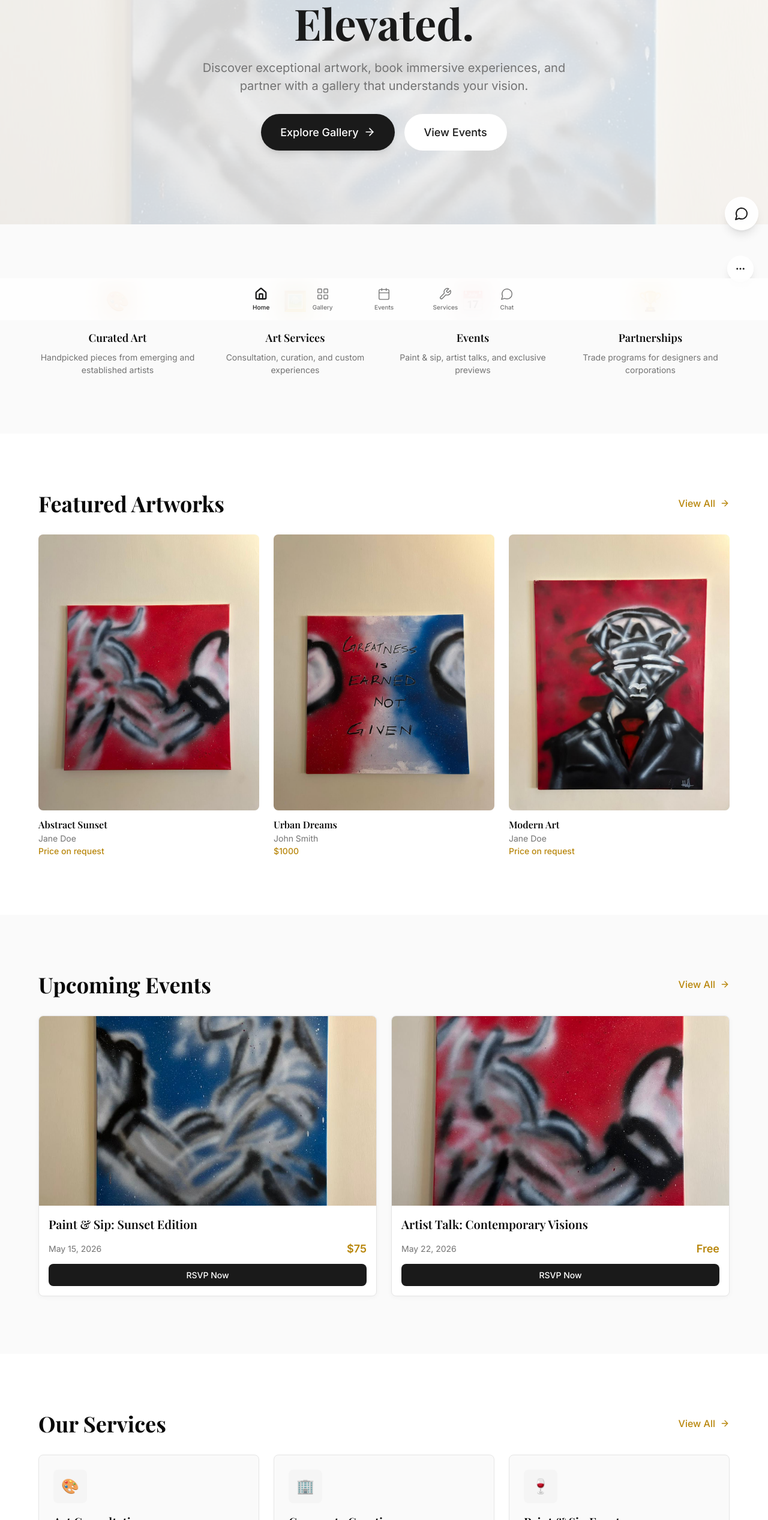
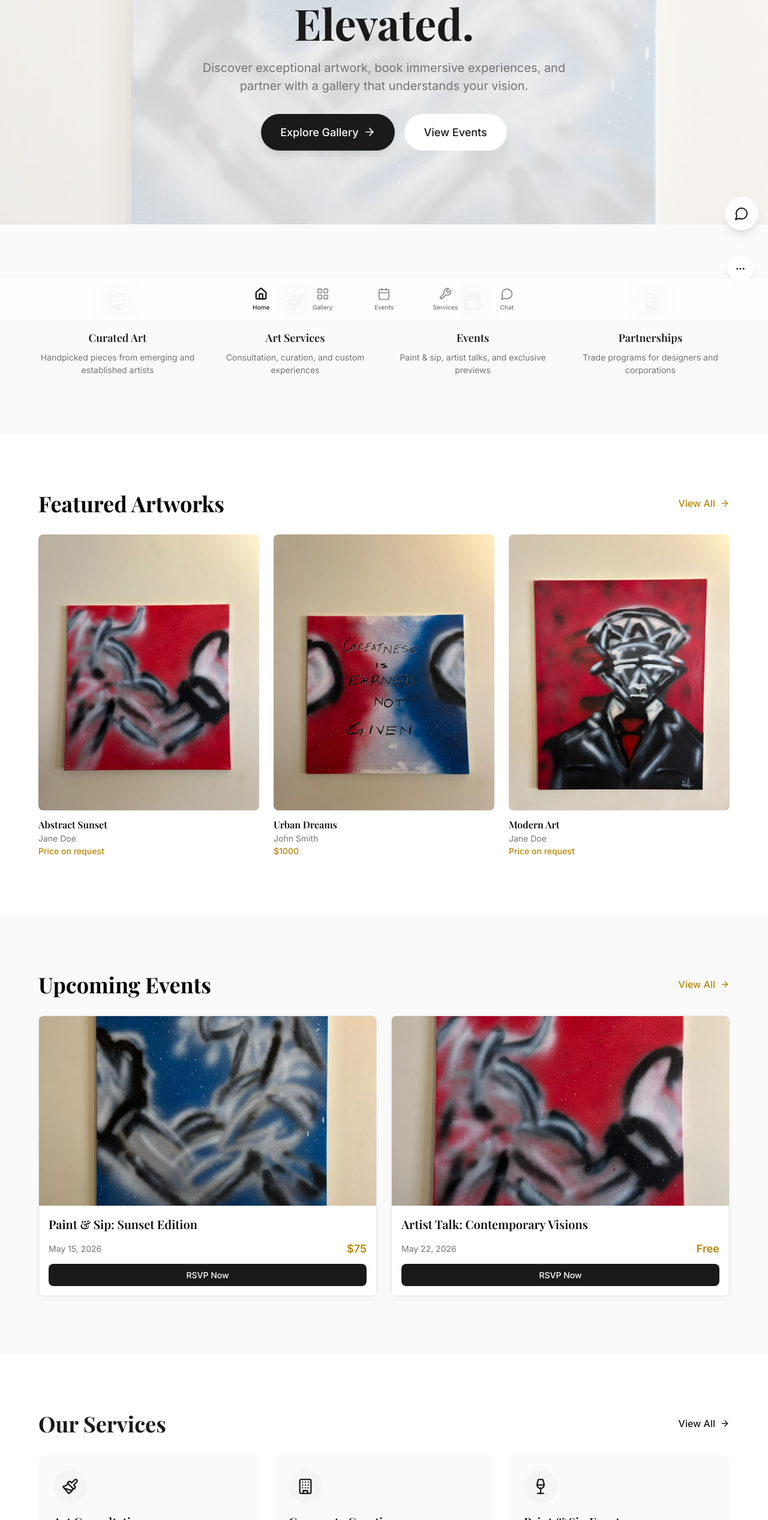
Before and after one commit to klmayua/andyart, a Next.js app: page / in a window 1280 px wide. Shown: the part 266-2800 px from the top of the page at 60% size. Built offline with nearby package versions, Linux system fonts and the light colour scheme; a web font is replaced by a local one.

Commit message:
Replace all emoji with monochrome Lucide React icons

```diff
--- a/src/app/page.tsx
+++ b/src/app/page.tsx
@@ -1,6 +1,6 @@
 import Link from 'next/link';
 import Image from 'next/image';
-import { ArrowRight } from 'lucide-react';
+import { ArrowRight, Palette, Calendar, Users, Award, Paintbrush, Building, Wine } from 'lucide-react';
 import { IMAGES } from '@/lib/images';
 
 export default function HomePage() {
@@ -49,31 +49,31 @@ export default function HomePage() {
         <div className="max-w-6xl mx-auto">
           <div className="grid grid-cols-2 md:grid-cols-4 gap-8">
             <div className="text-center">
-              <div className="w-16 h-16 bg-accent rounded-md flex items-center justify-center text-3xl mx-auto mb-4">
-                🎨
+              <div className="w-16 h-16 bg-accent rounded-full flex items-center justify-center mx-auto mb-4">
+                <Palette className="w-8 h-8 text-primary" />
               </div>
-              <h3 className="font-serif text-lg font-semibold text-text-primary mb-2">Curated Art</h3>
+              <h3 className="font-serif text-lg font-semibold text-primary mb-2">Curated Art</h3>
               <p className="text-sm text-text-secondary">Handpicked pieces from emerging and established artists</p>
             </div>
             <div className="text-center">
-              <div className="w-16 h-16 bg-accent rounded-md flex items-center justify-center text-3xl mx-auto mb-4">
-                🖼️
+              <div className="w-16 h-16 bg-accent rounded-full flex items-center justify-center mx-auto mb-4">
+                <Paintbrush className="w-8 h-8 text-primary" />
               </div>
-              <h3 className="font-serif text-lg font-semibold text-text-primary mb-2">Art Services</h3>
+              <h3 className="font-serif text-lg font-semibold text-primary mb-2">Art Services</h3>
               <p className="text-sm text-text-secondary">Consultation, curation, and custom experiences</p>
             </div>
             <div className="text-center">
-              <div className="w-16 h-16 bg-accent rounded-md flex items-center justify-center text-3xl mx-auto mb-4">
-                📅
+              <div className="w-16 h-16 bg-accent rounded-full flex items-center justify-center mx-auto mb-4">
+                <Calendar className="w-8 h-8 text-primary" />
               </div>
-              <h3 className="font-serif text-lg font-semibold text-text-primary mb-2">Events</h3>
+              <h3 className="font-serif text-lg font-semibold text-primary mb-2">Events</h3>
               <p className="text-sm text-text-secondary">Paint & sip, artist talks, and exclusive previews</p>
             </div>
             <div className="text-center">
-              <div className="w-16 h-16 bg-accent rounded-md flex items-center justify-center text-3xl mx-auto mb-4">
-                🏆
+              <div className="w-16 h-16 bg-accent rounded-full flex items-center justify-center mx-auto mb-4">
+                <Award className="w-8 h-8 text-primary" />
               </div>
-              <h3 className="font-serif text-lg font-semibold text-text-primary mb-2">Partnerships</h3>
+              <h3 className="font-serif text-lg font-semibold text-primary mb-2">Partnerships</h3>
               <p className="text-sm text-text-secondary">Trade programs for designers and corporations</p>
             </div>
           </div>
@@ -158,26 +158,26 @@ export default function HomePage() {
       <section className="py-16 md:py-24 px-4 bg-surface">
         <div className="max-w-6xl mx-auto">
           <div className="flex items-center justify-between mb-8">
-            <h2 className="font-serif text-3xl md:text-4xl font-bold text-text-primary">Our Services</h2>
-            <Link href="/services" className="text-success-gold font-medium hover:underline flex items-center gap-2">
+            <h2 className="font-serif text-3xl md:text-4xl font-bold text-primary">Our Services</h2>
+            <Link href="/services" className="text-primary font-medium hover:underline flex items-center gap-2">
               View All <ArrowRight size={16} />
             </Link>
           </div>
           <div className="grid md:grid-cols-3 gap-6">
             {[
-              { name: 'Art Consultation', price: '$150/hour', icon: '🎨', description: 'One-on-one session to find perfect pieces' },
-              { name: 'Corporate Curation', price: 'Custom quote', icon: '🏢', description: 'Full-service art for offices' },
-              { name: 'Paint & Sip Events', price: '$75/person', icon: '🍷', description: 'Private or public painting events' },
+              { name: 'Art Consultation', price: '$150/hour', icon: Paintbrush, description: 'One-on-one session to find perfect pieces' },
+              { name: 'Corporate Curation', price: 'Custom quote', icon: Building, description: 'Full-service art for offices' },
+              { name: 'Paint & Sip Events', price: '$75/person', icon: Wine, description: 'Private or public painting events' },
             ].map((service, index) => (
-              <div key={index} className="rounded-md border border-border-light bg-background p-6">
-                <div className="w-14 h-14 bg-accent rounded-md flex items-center justify-center text-2xl mb-4">
-                  {service.icon}
+              <div key={index} className="rounded-xl border border-white/20 bg-background p-6">
+                <div className="w-14 h-14 bg-accent rounded-full flex items-center justify-center mb-4">
+                  <service.icon className="w-7 h-7 text-primary" />
                 </div>
-                <h3 className="font-serif text-xl font-semibold text-text-primary mb-2">{service.name}</h3>
+                <h3 className="font-serif text-xl font-semibold text-primary mb-2">{service.name}</h3>
                 <p className="text-sm text-text-secondary mb-4">{service.description}</p>
                 <Link
                   href="/services"
-                  className="block w-full bg-primary text-white text-center px-4 py-2 rounded-md text-sm font-medium hover:bg-text-primary transition-colors"
+                  className="block w-full bg-primary text-white text-center px-4 py-2 rounded-full text-sm font-medium hover:bg-primary/80 transition-all"
                 >
                   Book Now
                 </Link>
@@ -193,19 +193,19 @@ export default function HomePage() {
           <h2 className="font-serif text-3xl md:text-5xl font-bold mb-6">
             Ready to Transform Your Space?
           </h2>
-          <p className="text-lg md:text-xl text-accent mb-8 max-w-2xl mx-auto">
+          <p className="text-lg md:text-xl text-white/70 mb-8 max-w-2xl mx-auto">
             Whether you're collecting art for the first time or looking to partner with us for a large project, we're here to help.
           </p>
           <div className="flex flex-col sm:flex-row gap-4 justify-center">
             <Link
               href="/partners/apply"
-              className="bg-white text-primary px-8 py-4 rounded-md font-medium text-lg hover:bg-accent transition-colors inline-flex items-center justify-center"
+              className="bg-white text-primary px-8 py-4 rounded-full font-medium text-lg hover:bg-accent transition-all inline-flex items-center justify-center"
             >
               Become a Partner
             </Link>
             <Link
               href="/consult"
-              className="bg-primary text-white border border-accent px-8 py-4 rounded-md font-medium text-lg hover:bg-text-primary transition-colors inline-flex items-center justify-center"
+              className="bg-primary text-white border border-white/30 px-8 py-4 rounded-full font-medium text-lg hover:bg-white/10 transition-all inline-flex items-center justify-center"
             >
               Book Consultation
             </Link>
@@ -214,35 +214,35 @@ export default function HomePage() {
       </section>
 
       {/* Footer */}
-      <footer className="py-12 px-4 bg-background border-t border-border-light">
+      <footer className="py-12 px-4 bg-background border-t border-white/20">
         <div className="max-w-6xl mx-auto">
           <div className="grid grid-cols-2 md:grid-cols-4 gap-8 mb-8">
             <div>
-              <h4 className="font-serif text-lg font-semibold text-text-primary mb-4">Gallery</h4>
+              <h4 className="font-serif text-lg font-semibold text-primary mb-4">Gallery</h4>
               <ul className="space-y-2 text-sm text-text-secondary">
-                <li><Link href="/gallery" className="hover:text-text-primary">All Artworks</Link></li>
-                <li><Link href="/artists" className="hover:text-text-primary">Artists</Link></li>
-                <li><Link href="/viewing-rooms" className="hover:text-text-primary">Viewing Rooms</Link></li>
+                <li><Link href="/gallery" className="hover:text-primary">All Artworks</Link></li>
+                <li><Link href="/artists" className="hover:text-primary">Artists</Link></li>
+                <li><Link href="/viewing-rooms" className="hover:text-primary">Viewing Rooms</Link></li>
               </ul>
             </div>
             <div>
-              <h4 className="font-serif text-lg font-semibold text-text-primary mb-4">Events</h4>
+              <h4 className="font-serif text-lg font-semibold text-primary mb-4">Events</h4>
               <ul className="space-y-2 text-sm text-text-secondary">
-                <li><Link href="/events" className="hover:text-text-primary">Upcoming</Link></li>
-                <li><Link href="/events/past" className="hover:text-text-primary">Past Events</Link></li>
-                <li><Link href="/events/host" className="hover:text-text-primary">Host an Event</Link></li>
+                <li><Link href="/events" className="hover:text-primary">Upcoming</Link></li>
+                <li><Link href="/events/past" className="hover:text-primary">Past Events</Link></li>
+                <li><Link href="/events/host" className="hover:text-primary">Host an Event</Link></li>
               </ul>
             </div>
             <div>
-              <h4 className="font-serif text-lg font-semibold text-text-primary mb-4">Services</h4>
+              <h4 className="font-serif text-lg font-semibold text-primary mb-4">Services</h4>
               <ul className="space-y-2 text-sm text-text-secondary">
-                <li><Link href="/services" className="hover:text-text-primary">All Services</Link></li>
-                <li><Link href="/consult" className="hover:text-text-primary">Consultation</Link></li>
-                <li><Link href="/partners/apply" className="hover:text-text-primary">Partnerships</Link></li>
+                <li><Link href="/services" className="hover:text-primary">All Services</Link></li>
+                <li><Link href="/consult" className="hover:text-primary">Consultation</Link></li>
+                <li><Link href="/partners/apply" className="hover:text-primary">Partnerships</Link></li>
               </ul>
             </div>
             <div>
-              <h4 className="font-serif text-lg font-semibold text-text-primary mb-4">Contact</h4>
+              <h4 className="font-serif text-lg font-semibold text-primary mb-4">Contact</h4>
               <ul className="space-y-2 text-sm text-text-secondary">
                 <li>hello@andyart.gallery</li>
                 <li>@andyart</li>
@@ -250,13 +250,13 @@ export default function HomePage() {
               </ul>
             </div>
           </div>
-          <div className="pt-8 border-t border-border-light flex flex-col md:flex-row items-center justify-between gap-4">
+          <div className="pt-8 border-t border-white/20 flex flex-col md:flex-row items-center justify-between gap-4">
             <p className="text-sm text-text-secondary">
               © {new Date().getFullYear()} AndyArt Gallery. All rights reserved.
             </p>
             <div className="flex gap-6 text-sm text-text-secondary">
-              <Link href="/legal/terms" className="hover:text-text-primary">Terms</Link>
-              <Link href="/legal/privacy" className="hover:text-text-primary">Privacy</Link>
+              <Link href="/legal/terms" className="hover:text-primary">Terms</Link>
+              <Link href="/legal/privacy" className="hover:text-primary">Privacy</Link>
             </div>
           </div>
         </div>
```
